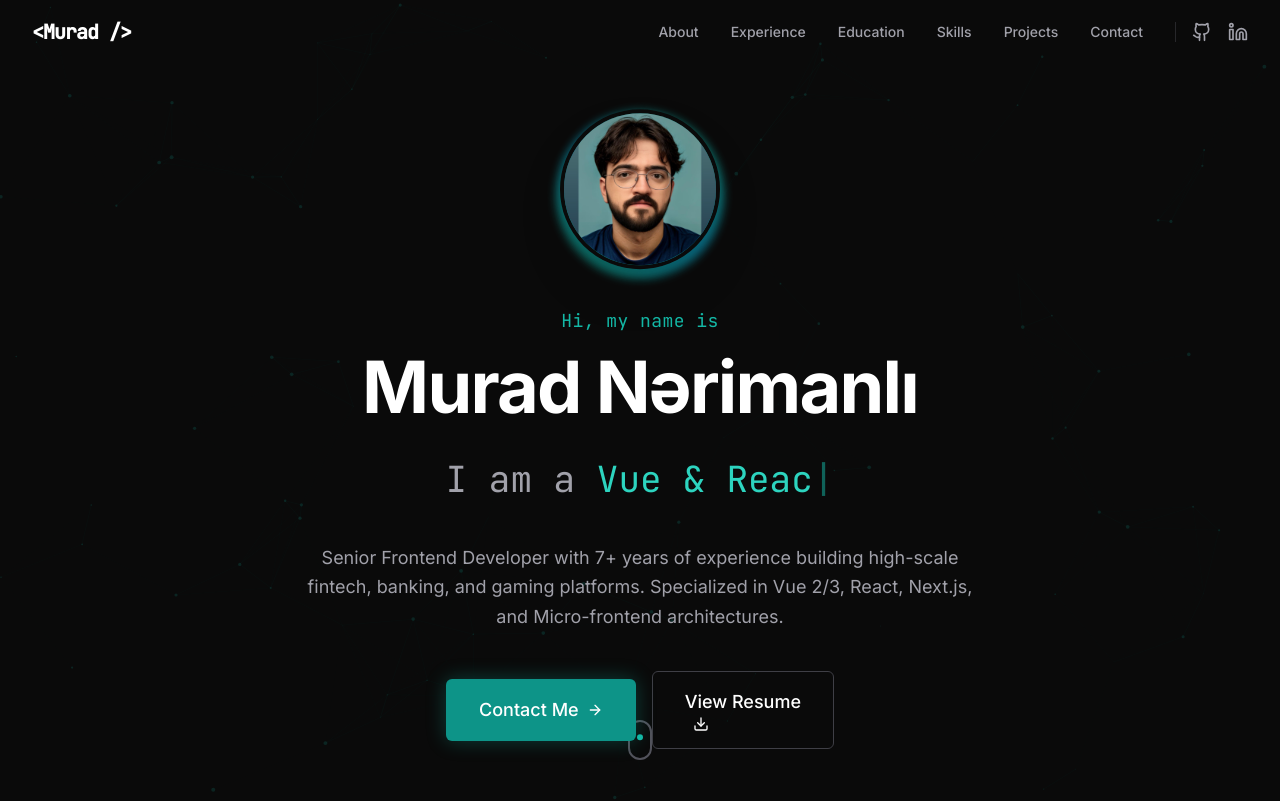
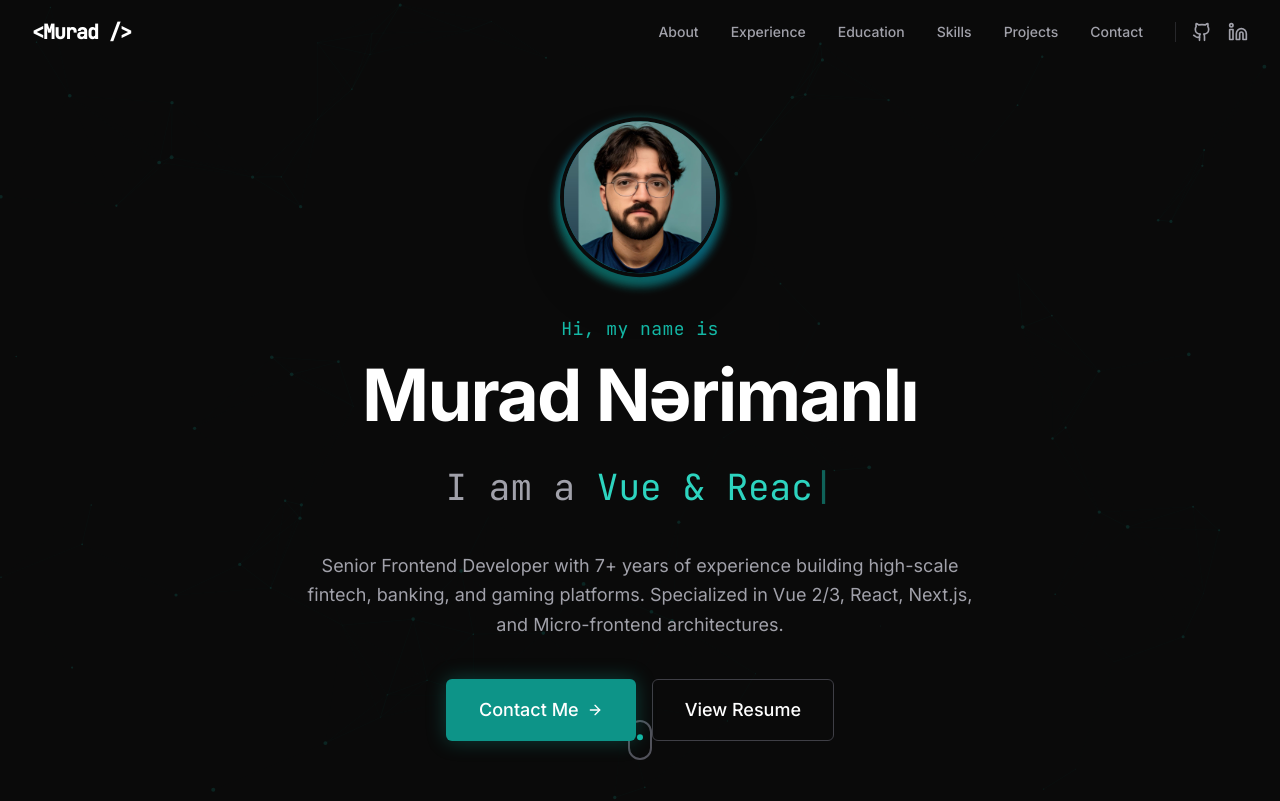
Before and after one commit to murad-narimanli/LinkedIn-Profile-Website, a React (Vite) app: page / in a window 1280 px wide. Shown: the top 801 px of the page. Built offline with nearby package versions, Linux system fonts and the light colour scheme.

Commit message:
Remove Download icon from View Resume button
Removed the Download icon from the View Resume button.

```diff
--- a/src/components/HeroSection.tsx
+++ b/src/components/HeroSection.tsx
@@ -225,7 +225,6 @@ export function HeroSection() {
             <Button variant="outline" size="lg" className="group">
               <a href="https://flowcv.com/resume/se42ekgcm4ld" target="_blank">
                  View Resume
-                <Download className="ml-2 w-4 h-4 group-hover:translate-y-1 transition-transform" />
               </a>
             </Button>
           </motion.div>
```
